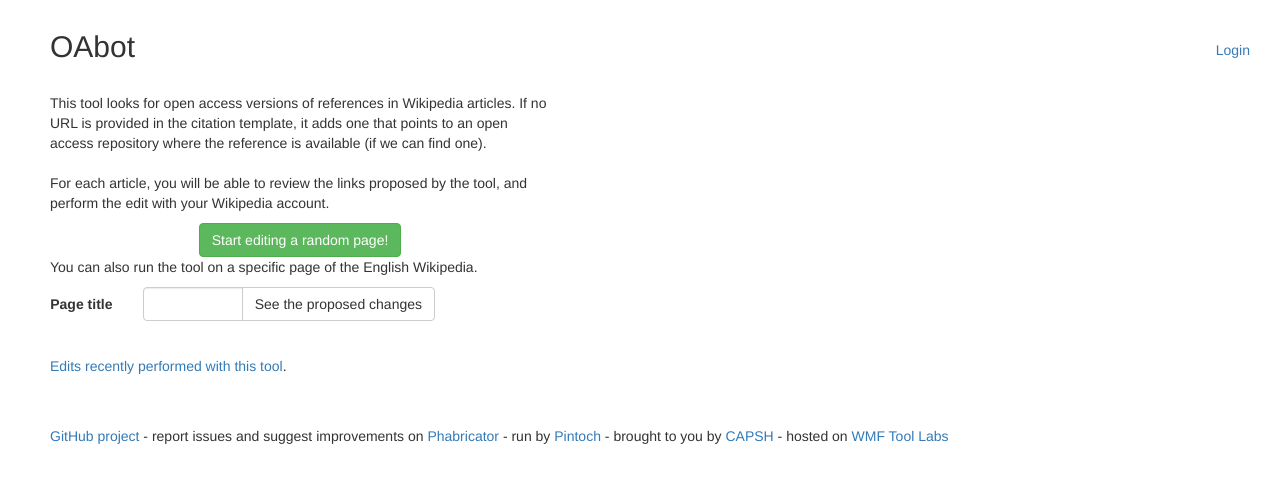
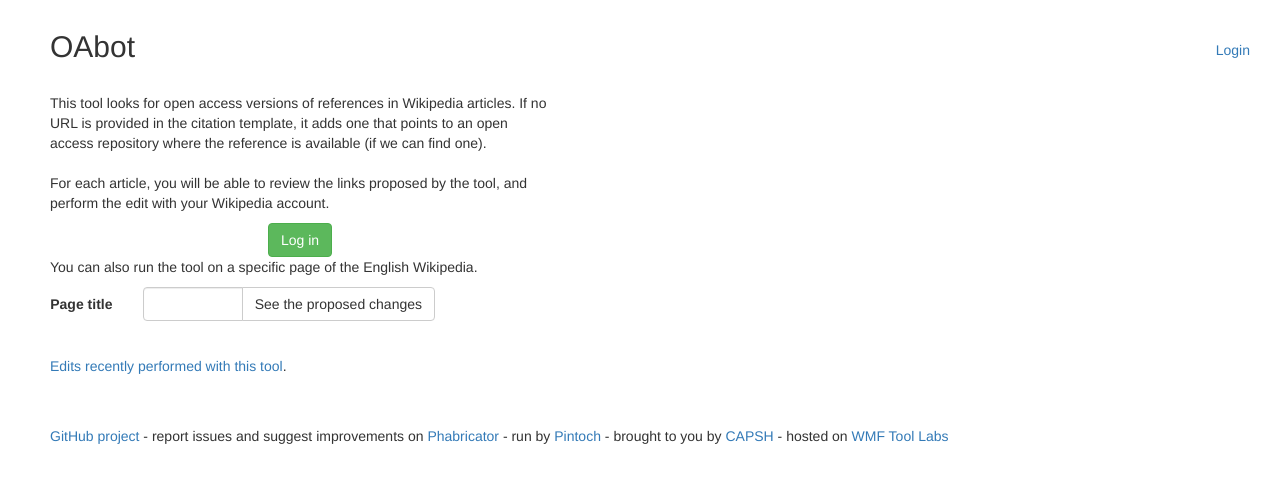
Before and after one commit to quiddity-wp/oabot, a Flask app: page / in a window 1280 px wide. Shown: the top 483 px of the page. Run offline with Flask 2, Linux system fonts and the light colour scheme; parts of the project's set-up code (start-up, migrations or seed data) failed here and were passed over; some libraries are stand-ins or nearby versions.

Commit message:
Change the login button text

```diff
--- a/templates/index.html
+++ b/templates/index.html
@@ -34,7 +34,7 @@
 
         <div class="startbutton">
         <form action="{{ url_for('get_random_page') }}">
-            <input type="submit" class="btn btn-success" value="Start editing a random page!" />
+            <input type="submit" class="btn btn-success" value="{% if username %}Start editing a random page!{% else %}Log in{% endif %}" />
         </form>
         </div>
 
```
